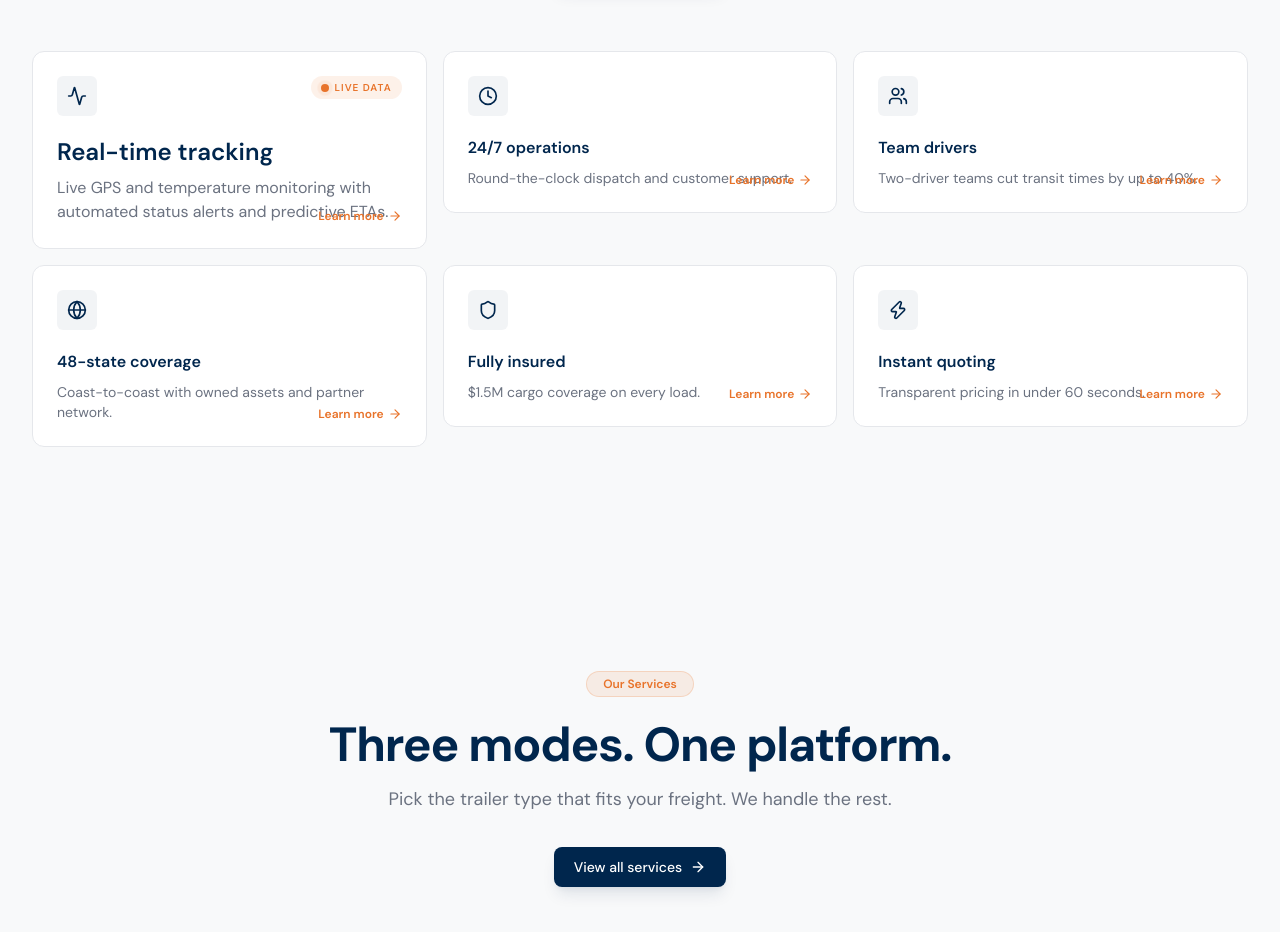
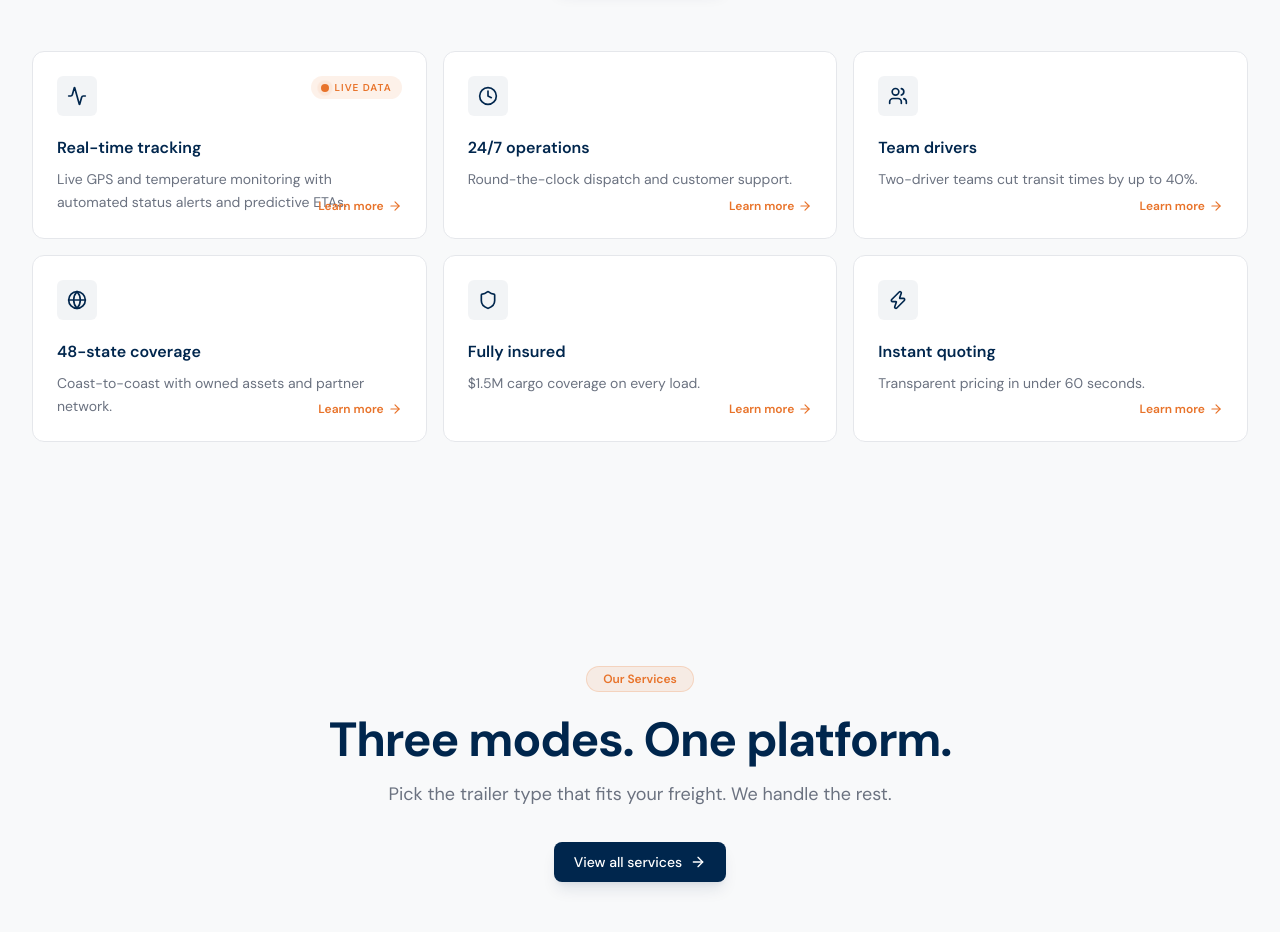
Before and after one commit to HusbanTech12/ship_smart_solution, a Next.js app: page / in a window 1280 px wide. Shown: the part 1140-2072 px from the top of the page. Built offline with nearby package versions, Linux system fonts and the light colour scheme.

Commit message:
fix(home-features): unify card heights — all 6 cards use text-base/text-sm, add h-full to motion.div and Link

```diff
--- a/components/landing/home-features-section.tsx
+++ b/components/landing/home-features-section.tsx
@@ -4,7 +4,6 @@ import { Activity, Clock, Globe, Shield, Users, Zap, ArrowRight } from "lucide-r
 import { motion, useReducedMotion } from "framer-motion"
 import Link from "next/link"
 import { Button } from "@/components/ui/button"
-import { cn } from "@/lib/utils"
 
 const features = [
   {
@@ -107,10 +106,14 @@ export function HomeFeaturesSection() {
           {features.map((feature) => {
             const Icon = feature.icon
             return (
-              <motion.div key={feature.title} variants={anim ? cardVariants : undefined}>
+              <motion.div
+                key={feature.title}
+                variants={anim ? cardVariants : undefined}
+                className="h-full"
+              >
                 <Link
                   href={feature.href}
-                  className="group relative flex flex-col rounded-xl border border-gray-200 bg-white p-6 transition-all duration-300 hover:-translate-y-1.5 hover:border-brand-secondary/40 hover:shadow-xl hover:shadow-brand-secondary/10"
+                  className="group relative flex h-full flex-col rounded-xl border border-gray-200 bg-white p-6 transition-all duration-300 hover:-translate-y-1.5 hover:border-brand-secondary/40 hover:shadow-xl hover:shadow-brand-secondary/10"
                 >
                   {feature.featured && (
                     <div className="absolute top-6 right-6 inline-flex items-center gap-1.5 rounded-full bg-brand-secondary/10 px-2.5 py-1 text-[10px] font-semibold uppercase tracking-widest text-brand-secondary">
@@ -130,31 +133,15 @@ export function HomeFeaturesSection() {
                     <Icon className="h-5 w-5" />
                   </motion.div>
 
-                  <h3
-                    className={cn(
-                      "mt-5 font-semibold text-brand-primary",
-                      feature.featured ? "text-2xl" : "text-base",
-                    )}
-                  >
+                  <h3 className="mt-5 text-base font-semibold text-brand-primary">
                     {feature.title}
                   </h3>
 
-                  <p
-                    className={cn(
-                      "mt-2 text-brand-muted leading-relaxed",
-                      feature.featured ? "text-base max-w-md" : "text-sm",
-                    )}
-                  >
+                  <p className="mt-2 text-sm text-brand-muted leading-relaxed">
                     {feature.description}
                   </p>
 
-                  <div
-                    className={cn(
-                      "absolute right-6 flex items-center gap-1 text-xs font-semibold text-brand-secondary opacity-0 -translate-x-1 transition-all duration-300 pointer-fine:group-hover:opacity-100 pointer-fine:group-hover:translate-x-0",
-                      "bottom-6",
-                      "[@media(hover:none)]:opacity-100 [@media(hover:none)]:translate-x-0",
-                    )}
-                  >
+                  <div className="absolute right-6 bottom-6 flex items-center gap-1 text-xs font-semibold text-brand-secondary opacity-0 -translate-x-1 transition-all duration-300 pointer-fine:group-hover:opacity-100 pointer-fine:group-hover:translate-x-0 [@media(hover:none)]:opacity-100 [@media(hover:none)]:translate-x-0">
                     Learn more
                     <ArrowRight className="h-3.5 w-3.5" />
                   </div>
```
